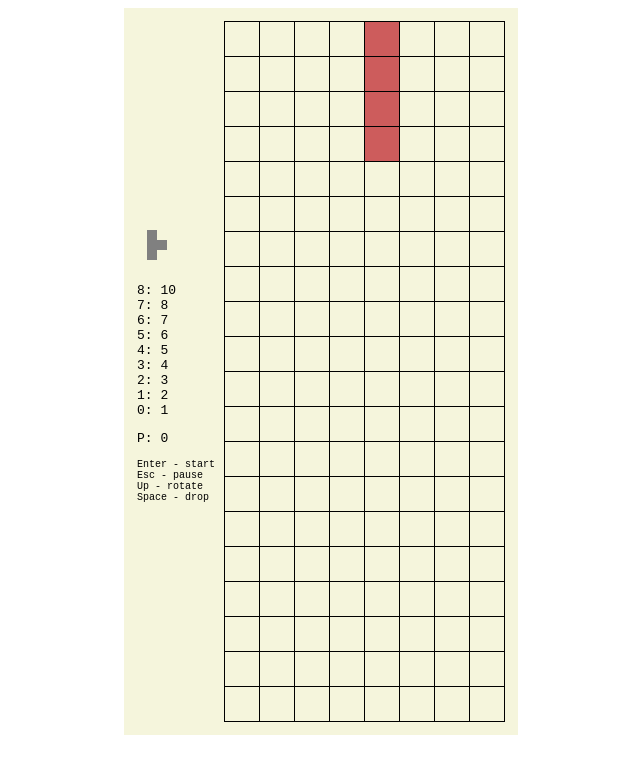
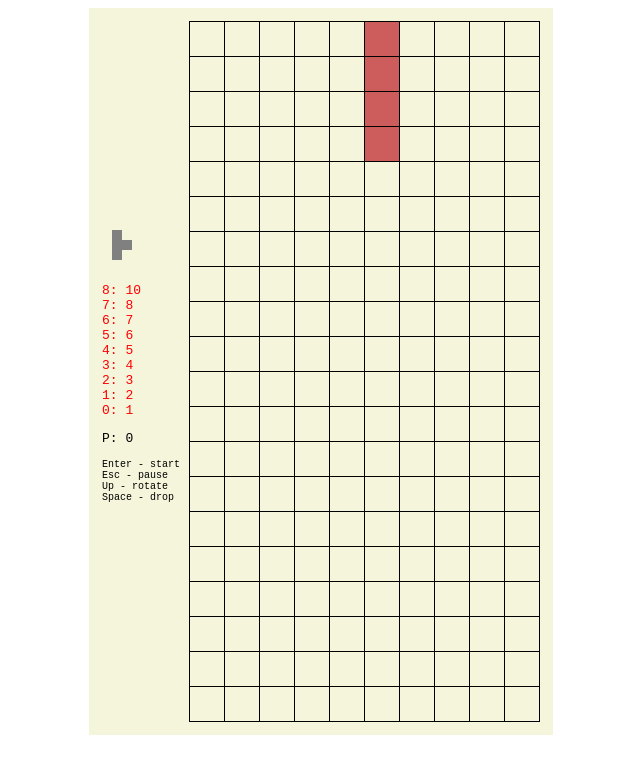
Before and after one commit to avekceeb/js-tetris, a plain HTML site: page tetris.html in a window 1280 px wide. Shown: the whole page, without its empty margins (319-959 px from the left). Drawn offline with Linux system fonts and the light colour scheme.

Commit message:
...refactoring

```diff
--- a/tetris.html
+++ b/tetris.html
@@ -8,7 +8,6 @@
     </head>
     <body onload="javascript:init_game('js-tetris-root')"  onkeydown="javascript:process_key(event)" onkeypress="javascript:process_key(event)">
         <div align="center" id='container'>
-    				<div id='message'><a href="#" onclick="init_game('js-tetris-root');return false" id='messagetext'>START</a></div>
 			<div id='js-tetris-root'></div>
 			</div>
     </body>
--- a/tetris.js
+++ b/tetris.js
@@ -30,9 +30,9 @@ var Css = {
     'border-top-width:1px; border-right-width:0px; border-bottom-width:0px; border-left-width:1px; border-color:black; border-style:solid;',
 'ul#ulLevels':
     'list-style:none; padding-left:0;',
-'li.current':
-    'background:gainsboro;',
-'li.done' :
+'ul#ulLevels li':
+    'color:red;',
+'ul#ulLevels li.done' :
     'text-decoration:line-through; color: green;',
 'ul#ulScore' :
     'list-style: none; padding-left:0;',
@@ -204,38 +204,21 @@ function TetrisCssUI(html_root_element) {
     setStyle(styles, 'div.square', 'height', ch + 'px');
     this.levelRows = [];
     var root = document.getElementById(html_root_element);
-    root.innerHTML='';
-    var tblTetris = document.createElement('table');
-    var tr = document.createElement('tr');
-    var td_left = document.createElement('td');
-    var td_right = document.createElement('td');
-    var tblField = document.createElement('table');
-    tblField.setAttribute('cellpadding', '0');
-    tblField.setAttribute('cellspacing', '0');
-    tblField.setAttribute('id', 'tblField');
-    var tblNext = document.createElement('table');
-    tblTetris.setAttribute('id', 'tblTetris');
-    tblNext.setAttribute('cellpadding', '0');
-    tblNext.setAttribute('cellspacing', '0');
-    tblNext.setAttribute('id', 'tblNext');
-    var ulLevels = document.createElement('ul');
-    ulLevels.setAttribute('id', 'ulLevels');
-    var ulScore = document.createElement('ul');
-    ulScore.setAttribute('id', 'ulScore');
-    var liPoints = document.createElement('li');
-    ulScore.appendChild(liPoints);
-    //var ulHelp = document.createElement('ul');
-    //ulHelp.setAttribute('id', 'ulHelp');
-    td_left.appendChild(tblField);
-    td_right.appendChild(tblNext);
-    td_right.appendChild(ulLevels);
-    td_right.appendChild(ulScore);
-    //td_right.appendChild(ulHelp);
-    var ulHelp = newNode('ul', {'id':'ulHelp'}, td_right);
-    tr.appendChild(td_right);
-    tr.appendChild(td_left);
-    tblTetris.appendChild(tr);
-    root.appendChild(tblTetris);
+    root.innerHTML="<div id='message'><a href='#' onclick='init_game(\"" +
+        html_root_element + "\");return false;' id='messagetext'>START</a></div>";
+    var tblTetris = newNode('table',{'id':'tblTetris'},root);
+    var tr = newNode('tr',{},tblTetris);
+    var td_left = newNode('td',{},tr);
+    var td_right = newNode('td',{},tr);
+    var tblField = newNode('table',
+        {'id':'tblField', 'cellpadding':'0','cellspacing':'0'},
+        td_right);
+    var tblNext = newNode('table',
+        {'cellpadding':'0','cellspacing':'0','id':'tblNext'},td_left);
+    var ulLevels = newNode('ul',{'id':'ulLevels'},td_left);
+    var ulScore = newNode('ul',{'id':'ulScore'},td_left);
+    var liPoints = newNode('li',{}, ulScore);
+    var ulHelp = newNode('ul', {'id':'ulHelp'}, td_left);
 
     this.field_rows = [];
     this.board_rows = [];
@@ -278,7 +261,6 @@ function TetrisCssUI(html_root_element) {
         var lvls = score['AllLevels'];
         for (var i=lvls.length-1; i>=0; i--) {
             var li = document.createElement('li');
-            //li.setAttribute('class', 'current done');
             li.innerHTML = i + ": " + lvls[i];
             ulLevels.appendChild(li);
             this.levelRows.push(li);
@@ -612,6 +594,6 @@ function process_key(e) {
 }
 
 function init_game(root_element) {
-    Tetris = new TetrisGame(root_element, 8, 20, TetrisCssUI);
+    Tetris = new TetrisGame(root_element, 10, 20, TetrisCssUI);
     Tetris.run();
 }
```
